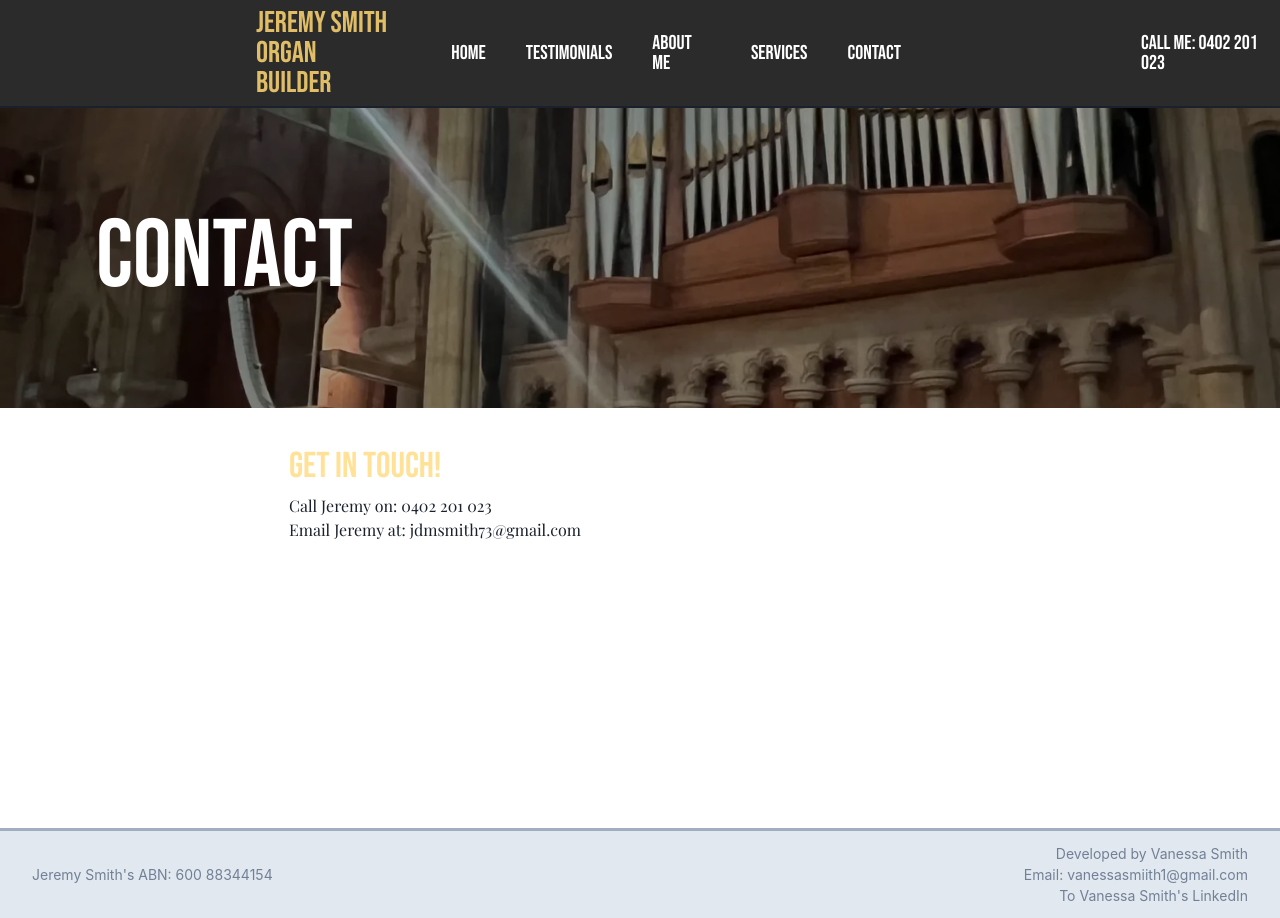
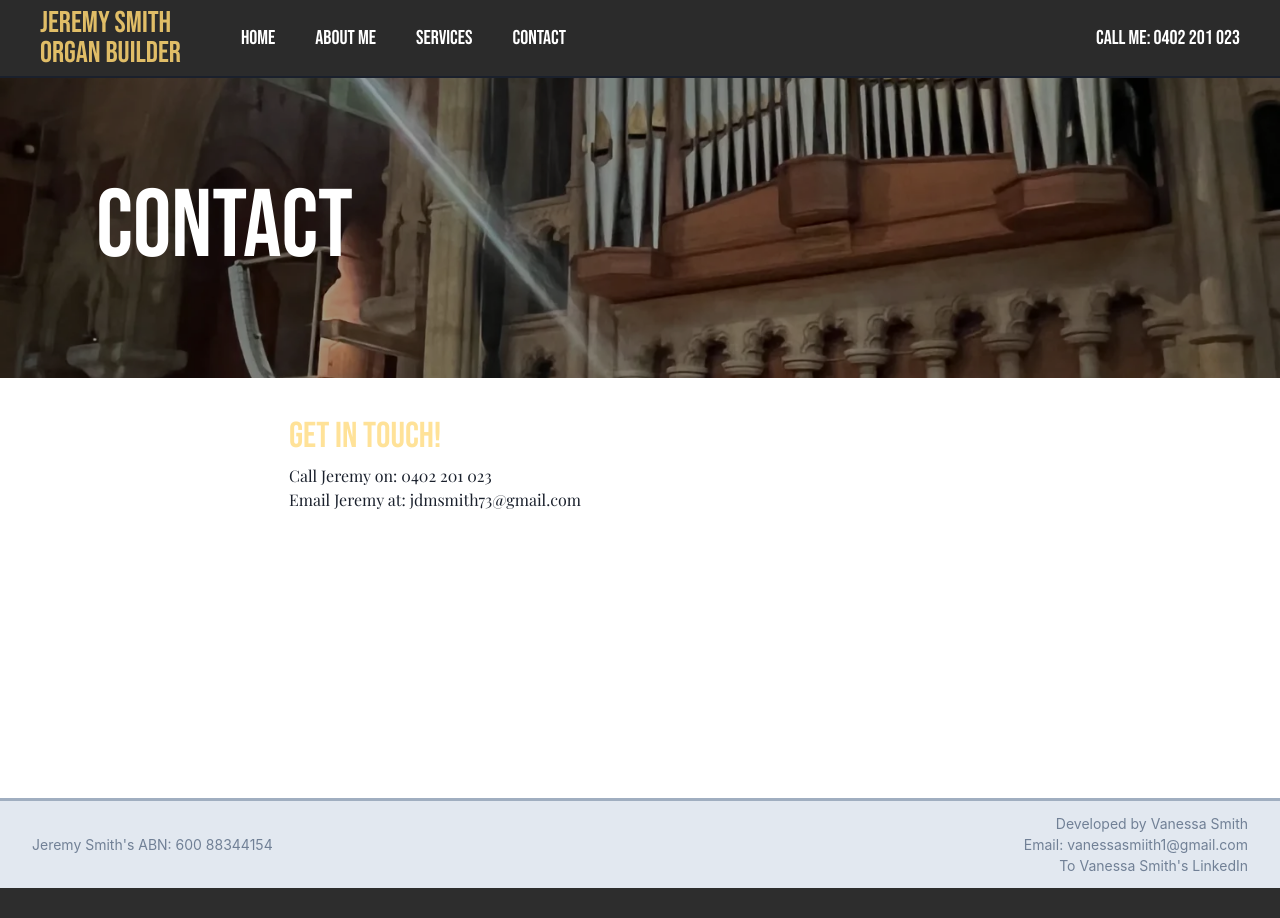
Before and after one commit to vansmith1/organ-building-information-website, a Next.js app in the folder my-app/: page /contact in a window 1280 px wide. After the commit the page ends 888 px from the top, so only its background shows below. Built offline with nearby package versions, Linux system fonts and the light colour scheme.

Commit message:
Fixed navbar.

```diff
--- a/my-app/src/components/navbar.tsx
+++ b/my-app/src/components/navbar.tsx
@@ -1,38 +1,72 @@
-// Header component
+import { useState } from "react";
 import { bebas } from "@/fonts";
-import { Box, Flex, Text, Link } from "@chakra-ui/react";
+import { Box, Flex, Text, Link, Stack } from "@chakra-ui/react";
 
 export default function Navbar() {
-    return(
-        <Box borderBottom="2px" bg="#2b2b2b" pl="20%" py={2}>
+    const [open, setOpen] = useState(false);
+
+    return (
+        <Box borderBottom="2px" bg="#2b2b2b" pl={{ base: 4, lg: 10 }} pr={{ base: 4, lg: 10 }} py={2} className={bebas.className}>
             <Flex align="center" justify="space-between">
-                <Flex align="center" gap={10} cursor="pointer">
-                    <Flex direction="column">
+                <Flex align="center" gap={10}>
+                    <Link href="/" style={{ textDecoration: "none" }}>
                         <Box pr="20px">
-                            <Text className={bebas.className} color="#E0BD67" fontSize="3xl" lineHeight="1">JEREMY SMITH</Text>
-                            <Text className={bebas.className} color="#E0BD67" fontSize="3xl" lineHeight="1">ORGAN BUILDER</Text>
+                            <Text color="#E0BD67" fontSize="3xl" lineHeight="1">JEREMY SMITH</Text>
+                            <Text color="#E0BD67" fontSize="3xl" lineHeight="1">ORGAN BUILDER</Text>
                         </Box>
+                    </Link>
+
+                    <Flex display={{ base: "none", md: "flex" }} align="center" gap={10}>
+                        <Link href="/" style={{ textDecoration: "none" }}>
+                            <Text color="white" transition="color 0.3s ease" _hover={{ color: "#E0BD67" }} fontSize="xl" lineHeight="1">HOME</Text>
+                        </Link>
+                        <Link href="/about" style={{ textDecoration: "none" }}>
+                            <Text color="white" transition="color 0.3s ease" _hover={{ color: "#E0BD67" }} fontSize="xl" lineHeight="1">ABOUT ME</Text>
+                        </Link>
+                        <Link href="/services" style={{ textDecoration: "none" }}>
+                            <Text color="white" transition="color 0.3s ease" _hover={{ color: "#E0BD67" }} fontSize="xl" lineHeight="1">SERVICES</Text>
+                        </Link>
+                        <Link href="/contact" style={{ textDecoration: "none" }}>
+                            <Text color="white" transition="color 0.3s ease" _hover={{ color: "#E0BD67" }} fontSize="xl" lineHeight="1">CONTACT</Text>
+                        </Link>
                     </Flex>
+                </Flex>
+
+                <Link href="tel:0402201023" display={{ base: "none", lg: "block" }} style={{ textDecoration: "none" }}>
+                    <Text color="white" fontSize="xl" lineHeight="1" whiteSpace="nowrap">CALL ME: 0402 201 023</Text>
+                </Link>
+
+                <Box
+                    as="button"
+                    display={{ base: "block", md: "none" }}
+                    color="white"
+                    fontSize="3xl"
+                    onClick={() => setOpen(!open)}
+                    aria-label="Toggle menu"
+                >
+                    {open ? "✕" : "☰"}
+                </Box>
+            </Flex>
+
+            {open && (
+                <Stack display={{ base: "flex", md: "none" }} gap={4} pt={6} pb={2}>
                     <Link href="/" style={{ textDecoration: "none" }}>
-                        <Text className={bebas.className} color="white" transition="color 0.3s ease" _hover={{color: "#E0BD67",}} fontSize="xl" lineHeight="1">HOME</Text>
-                    </Link>
-                    <Link href="/testimonials" style={{ textDecoration: "none" }}>
-                        <Text className={bebas.className} color="white" transition="color 0.3s ease" _hover={{color: "#E0BD67",}} fontSize="xl" lineHeight="1">TESTIMONIALS</Text>
+                        <Text color="white" fontSize="2xl" lineHeight="1">HOME</Text>
                     </Link>
                     <Link href="/about" style={{ textDecoration: "none" }}>
-                        <Text className={bebas.className} color="white" transition="color 0.3s ease" _hover={{color: "#E0BD67",}} fontSize="xl" lineHeight="1">ABOUT ME</Text>
+                        <Text color="white" fontSize="2xl" lineHeight="1">ABOUT ME</Text>
                     </Link>
                     <Link href="/services" style={{ textDecoration: "none" }}>
-                        <Text className={bebas.className} color="white" transition="color 0.3s ease" _hover={{color: "#E0BD67",}} fontSize="xl" lineHeight="1">SERVICES</Text>
+                        <Text color="white" fontSize="2xl" lineHeight="1">SERVICES</Text>
                     </Link>
-                    <Link href="/contact" style={{textDecoration: "none" }}>
-                        <Text className={bebas.className} color="white" transition="color 0.3s ease" _hover={{color: "#E0BD67",}} fontSize="xl" lineHeight="1">CONTACT</Text>
+                    <Link href="/contact" style={{ textDecoration: "none" }}>
+                        <Text color="white" fontSize="2xl" lineHeight="1">CONTACT</Text>
                     </Link>
-                    <Box pl="200px">
-                        <Text className={bebas.className} color="white" fontSize="xl" lineHeight="1">CALL ME: 0402 201 023</Text>
-                    </Box>
-                </Flex>
-            </Flex>
+                    <Link href="tel:0402201023" style={{ textDecoration: "none" }}>
+                        <Text color="#E0BD67" fontSize="2xl" lineHeight="1">CALL ME: 0402 201 023</Text>
+                    </Link>
+                </Stack>
+            )}
         </Box>
-    )
-};
+    );
+}
```
